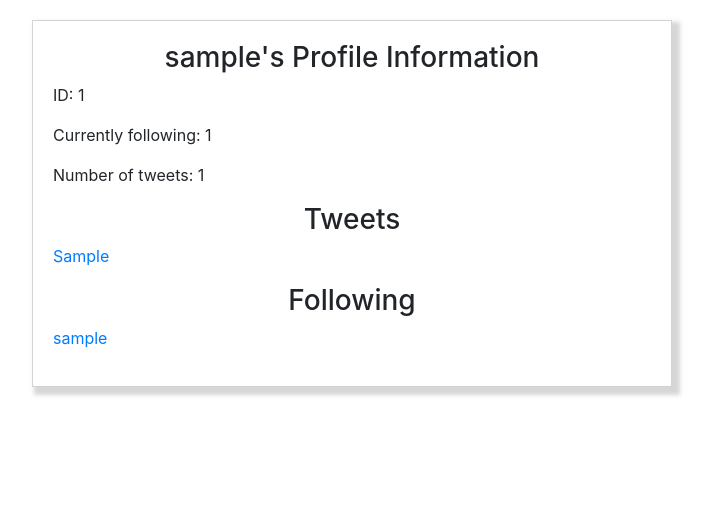
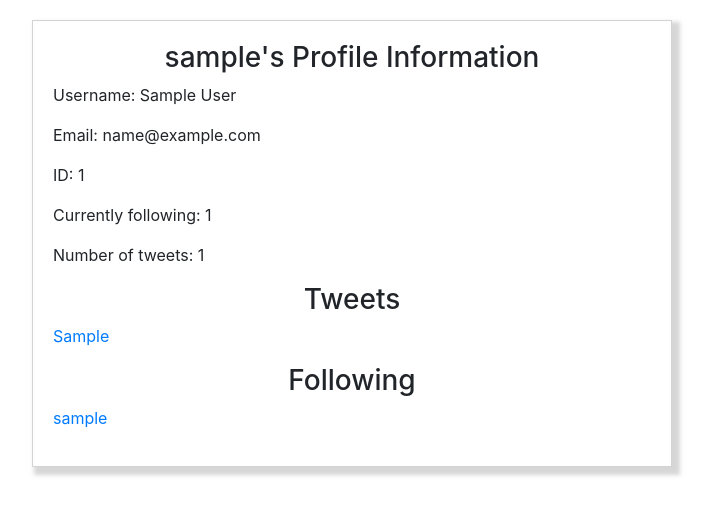
Before and after one commit to RochelleLynn-programmer/q4twitterClone, a Django app: a page that uses templates/profile.html in a window 1280 px wide. Shown: the part 60-567 px from the top of the page, without its empty margins (288-1000 px from the left). Run offline with Django 3.2, Linux system fonts and the light colour scheme; tables that the repository leaves empty hold one stand-in row (values such as "Sample post"); some libraries are stand-ins or nearby versions.

```diff
--- a/templates/profile.html
+++ b/templates/profile.html
@@ -4,6 +4,8 @@
   <div class='content_contain'>
     <h3 class='content_header'>{{  profile.username  }}'s Profile Information</h3>
     <div classname='content_content'>
+      <p>Username: {{  profile.first_name  }} {{  profile.last_name  }}</p>
+      <p>Email: {{  profile.email  }}</p>
       <p>ID: {{profile.id}}</p>
       <p>Currently following: {{  count  }}</p>
       <p>Number of tweets: {{  tweet_count  }}</p>
```
Also changed, not shown: README.md.
